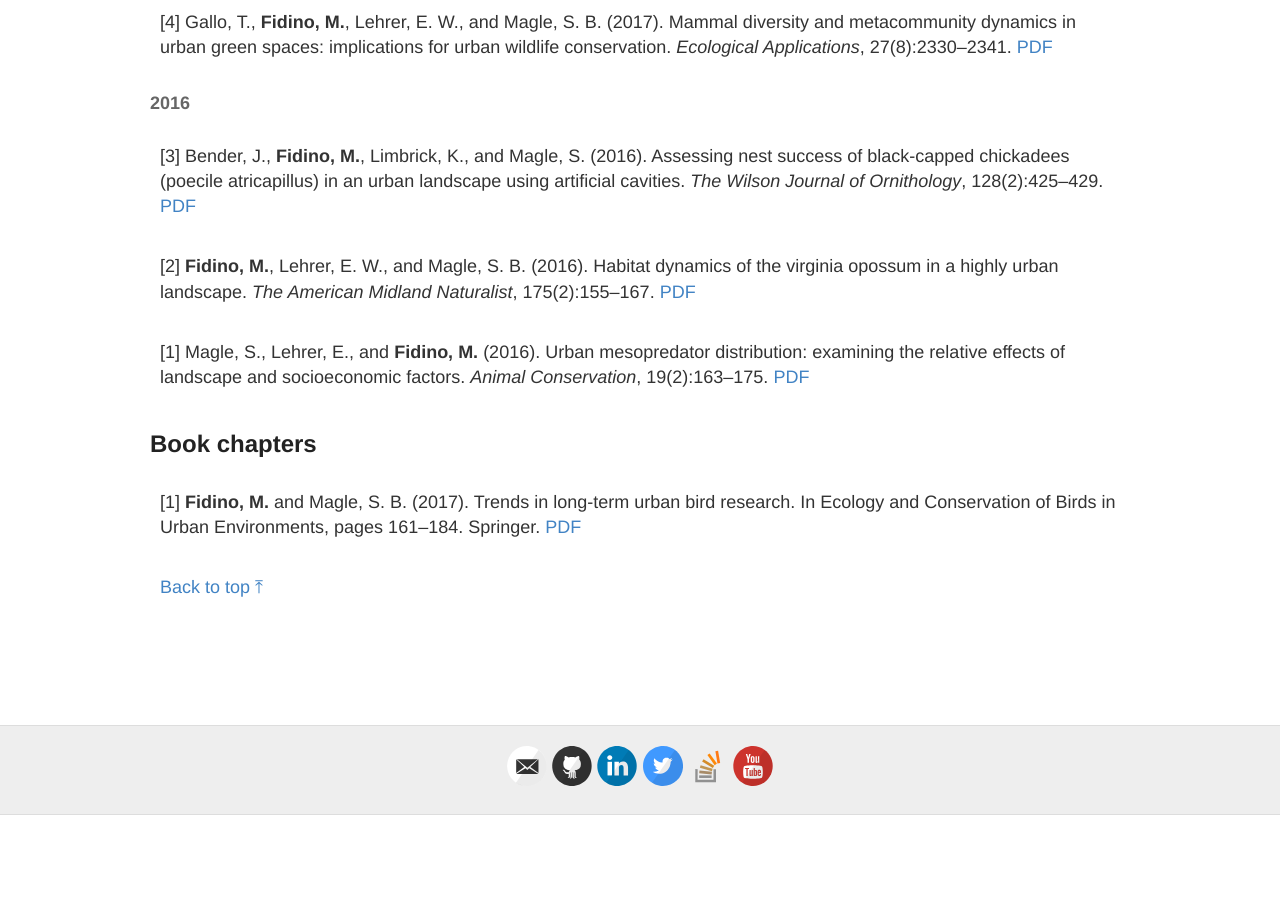
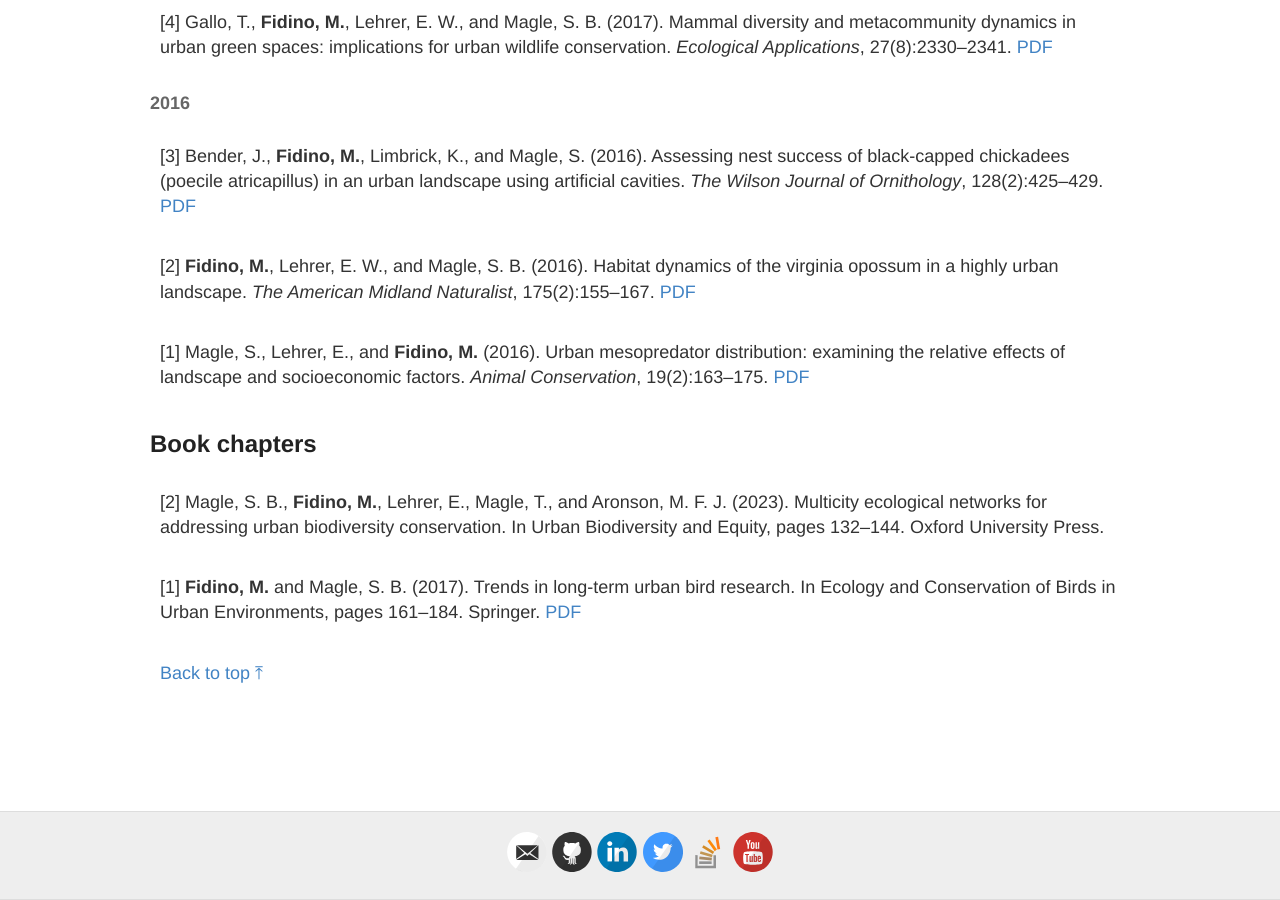
Before and after one commit to mfidino/mfidino.github.io, a Jekyll site: the page built from publications.md, in a window 1280 px wide and 900 px high, scrolled down 4102 px. Built offline with Jekyll 4.4.1, drawn with Linux system fonts in a browser that asks for light colours; before the commit the page ends 4917 px from its top, so only the background shows below that.

Commit message:
forgot book chapter

```diff
--- a/publications.md
+++ b/publications.md
@@ -182,6 +182,8 @@ Conservation*, 19(2):163–175. [PDF](../public/Magle_2016.pdf)
 
 ## Book chapters
 
+[2] Magle, S. B., **Fidino, M.**, Lehrer, E., Magle, T., and Aronson, M. F. J. (2023). Multicity ecological networks for addressing urban biodiversity conservation. In Urban Biodiversity and Equity, pages 132–144. Oxford University Press.
+
 [1] **Fidino, M.** and Magle, S. B. (2017). Trends in long-term urban bird research. In
 Ecology and Conservation of Birds in Urban Environments, pages 161–184. Springer. [PDF](../public/fidino_trends_2017.pdf)
 
```
